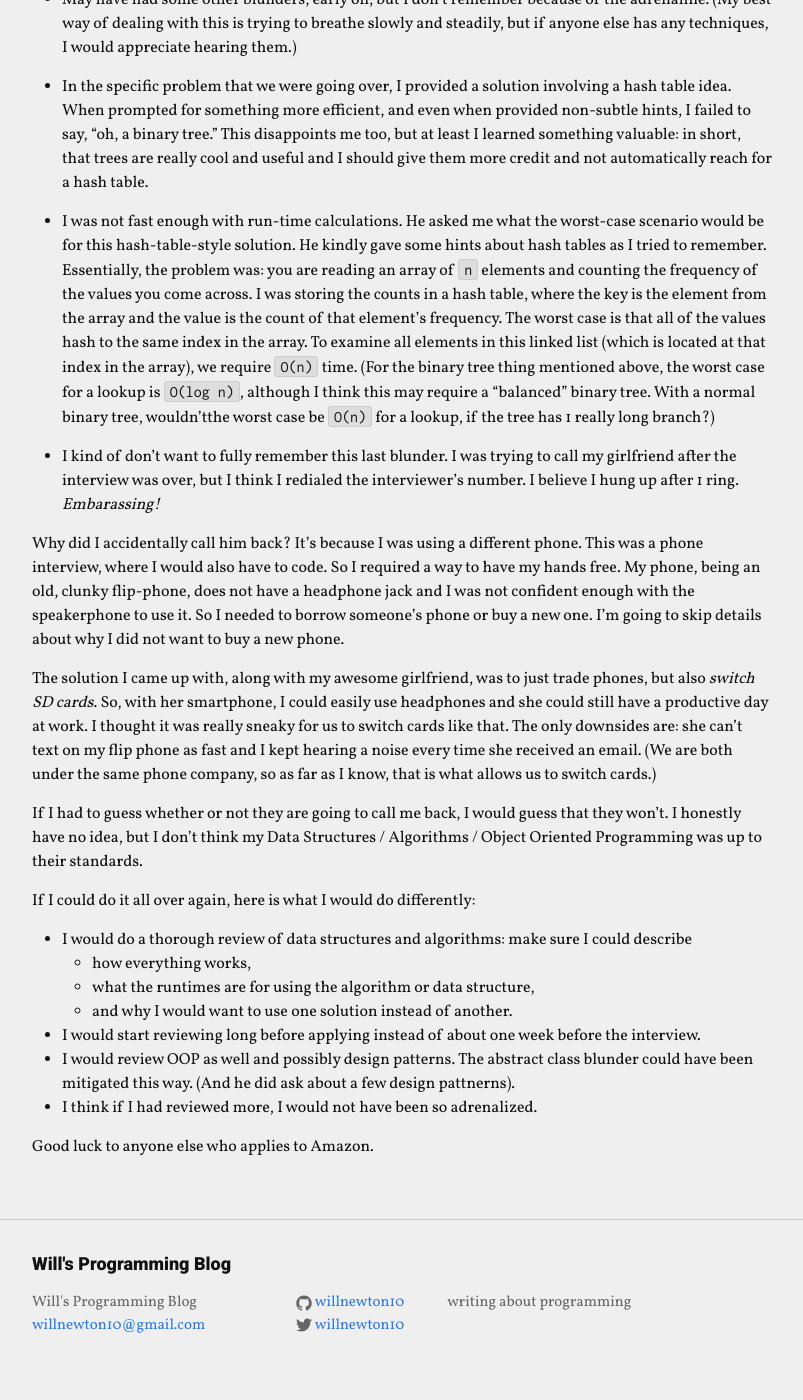
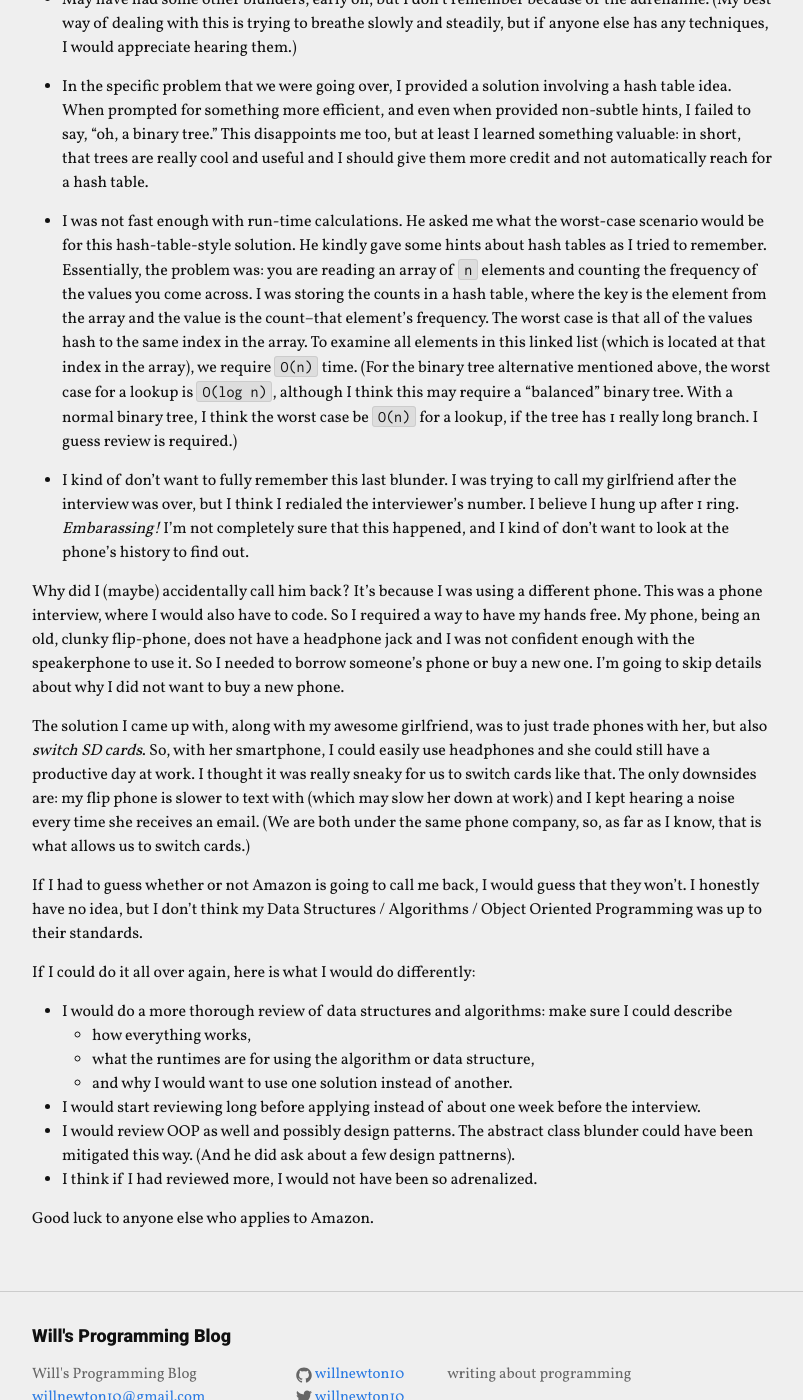
Before and after one commit to willnewton10/willnewton10.github.io, a Jekyll site: the page built from _posts/2015-03-09-Amazon_Technical_Interview.markdown, in a window 1280 px wide and 1400 px high, scrolled down 722 px. Shown: the whole window, without its empty margins (238-1041 px from the left). Built offline with Jekyll 4.4.1, drawn with Linux system fonts in a browser that asks for light colours; comment, search, counter and statistics services are not loaded; some of the changed text lies outside the part shown.

Commit message:
minor edits

```diff
--- a/_posts/2015-03-09-Amazon_Technical_Interview.markdown
+++ b/_posts/2015-03-09-Amazon_Technical_Interview.markdown
@@ -10,7 +10,7 @@ This morning, I had a technical interview with a real-life Amazon software devel
 
 Let's go over some of the blunders I made:
 
-* First of all, I don't express myself well when I am flooded with adrenaline, so a lot of stuff I said probably sounded incredibly _awkward_. Then, afterwards, for each memory, I deal with one of two cases. The first case is that I remember what I said and then my thoughts are along the lines of "man, I really should have said _____!" In the second case, where I don't remember what I said, I can let my paranoid imagination take over and make up something really embarrassing, in which case I think "OMG, I didn't say _that_, did I?"
+* First of all, I don't express myself well when I am flooded with adrenaline, so a lot of stuff I said probably sounded incredibly _awkward_. Then, afterwards, for each memory, I deal with one of two cases. The first case is that I remember what I said and then my thoughts are along the lines of "man, I really should have said <something-else>!" In the second case, where I don't remember what I said, I can let my paranoid imagination take over and make up something really embarrassing, in which case I think "OMG, I didn't say _that_, did I?" This really happens.
 
 * I couldn't tell him the difference between an abstract class and an interface. (You can put functionality into an abstract class.) Last time I used an abstract class was back in second year at George Brown, so I forgive myself for not knowing this. Plus, I think in interfaces, not with abstract classes. But... you can give all of the excuses you want. Can't change the past!
 
@@ -20,19 +20,19 @@ Let's go over some of the blunders I made:
 
 * In the specific problem that we were going over, I provided a solution involving a hash table idea. When prompted for something more efficient, and even when provided non-subtle hints, I failed to say, "oh, a binary tree." This disappoints me too, but at least I learned something valuable: in short, that trees are really cool and useful and I should give them more credit and not automatically reach for a hash table.
 
-* I was not fast enough with run-time calculations. He asked me what the worst-case scenario would be for this hash-table-style solution. He kindly gave some hints about hash tables as I tried to remember. Essentially, the problem was: you are reading an array of `n` elements and counting the frequency of the values you come across. I was storing the counts in a hash table, where the key is the element from the array and the value is the count of that element's frequency. The worst case is that all of the values hash to the same index in the array. To examine all elements in this linked list (which is located at that index in the array), we require `O(n)` time. (For the binary tree thing mentioned above, the worst case for a lookup is `O(log n)`, although I think this may require a "balanced" binary tree. With a normal binary tree, wouldn'tthe worst case be `O(n)` for a lookup, if the tree has 1 really long branch?)
+* I was not fast enough with run-time calculations. He asked me what the worst-case scenario would be for this hash-table-style solution. He kindly gave some hints about hash tables as I tried to remember. Essentially, the problem was: you are reading an array of `n` elements and counting the frequency of the values you come across. I was storing the counts in a hash table, where the key is the element from the array and the value is the count--that element's frequency. The worst case is that all of the values hash to the same index in the array. To examine all elements in this linked list (which is located at that index in the array), we require `O(n)` time. (For the binary tree alternative mentioned above, the worst case for a lookup is `O(log n)`, although I think this may require a "balanced" binary tree. With a normal binary tree, I think the worst case be `O(n)` for a lookup, if the tree has 1 really long branch. I guess review is required.)
 
-* I kind of don't want to fully remember this last blunder. I was trying to call my girlfriend after the interview was over, but I think I redialed the interviewer's number. I believe I hung up after 1 ring. _Embarassing!_
+* I kind of don't want to fully remember this last blunder. I was trying to call my girlfriend after the interview was over, but I think I redialed the interviewer's number. I believe I hung up after 1 ring. _Embarassing!_ I'm not completely sure that this happened, and I kind of don't want to look at the phone's history to find out.
 
-Why did I accidentally call him back? It's because I was using a different phone. This was a phone interview, where I would also have to code. So I required a way to have my hands free. My phone, being an old, clunky flip-phone, does not have a headphone jack and I was not confident enough with the speakerphone to use it. So I needed to borrow someone's phone or buy a new one. I'm going to skip details about why I did not want to buy a new phone.
+Why did I (maybe) accidentally call him back? It's because I was using a different phone. This was a phone interview, where I would also have to code. So I required a way to have my hands free. My phone, being an old, clunky flip-phone, does not have a headphone jack and I was not confident enough with the speakerphone to use it. So I needed to borrow someone's phone or buy a new one. I'm going to skip details about why I did not want to buy a new phone.
 
-The solution I came up with, along with my awesome girlfriend, was to just trade phones, but also _switch SD cards_. So, with her smartphone, I could easily use headphones and she could still have a productive day at work. I thought it was really sneaky for us to switch cards like that. The only downsides are: she can't text on my flip phone as fast and I kept hearing a noise every time she received an email. (We are both under the same phone company, so as far as I know, that is what allows us to switch cards.)
+The solution I came up with, along with my awesome girlfriend, was to just trade phones with her, but also _switch SD cards_. So, with her smartphone, I could easily use headphones and she could still have a productive day at work. I thought it was really sneaky for us to switch cards like that. The only downsides are: my flip phone is slower to text with (which may slow her down at work) and I kept hearing a noise every time she receives an email. (We are both under the same phone company, so, as far as I know, that is what allows us to switch cards.)
 
-If I had to guess whether or not they are going to call me back, I would guess that they won't. I honestly have no idea, but I don't think my Data Structures / Algorithms / Object Oriented Programming was up to their standards.
+If I had to guess whether or not Amazon is going to call me back, I would guess that they won't. I honestly have no idea, but I don't think my Data Structures / Algorithms / Object Oriented Programming was up to their standards.
 
 If I could do it all over again, here is what I would do differently:
 
-* I would do a thorough review of data structures and algorithms: make sure I could describe
+* I would do a more thorough review of data structures and algorithms: make sure I could describe
   *  how everything works,
   *  what the runtimes are for using the algorithm or data structure,
   *  and why I would want to use one solution instead of another.
```
